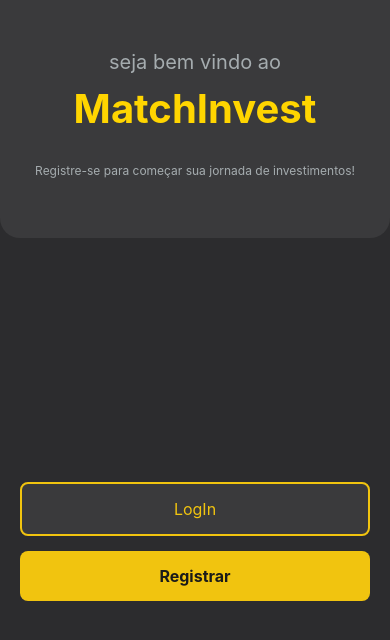
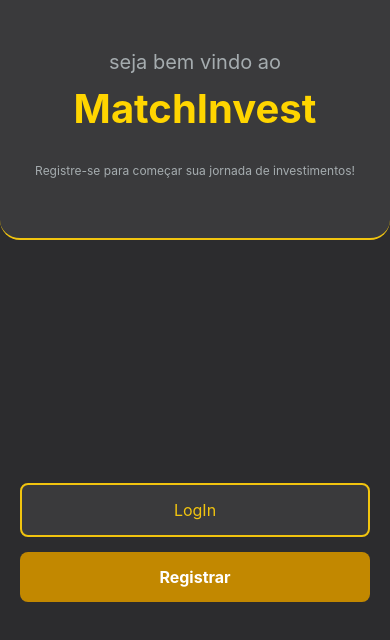
Before and after one commit to enzoolu/MatchInvest-FrontEnd, a React Native app: screen /Welcome in a window 390 px wide. Shown: the top 640 px of the page. Built offline with nearby package versions, Linux system fonts and the light colour scheme.

Commit message:
correção de cor do botao

```diff
--- a/src/screens/Welcome/styles.ts
+++ b/src/screens/Welcome/styles.ts
@@ -12,6 +12,8 @@ export const Header = styled.View`
   border-bottom-right-radius: 20px;
   align-items: center;
   justify-content: center;
+  border-bottom-width: 2px;
+  border-bottom-color: #f1c40f;
 `;
 
 export const Title = styled.Text`
@@ -59,13 +61,13 @@ export const ButtonText = styled.Text`
 export const ButtonRegister = styled.TouchableOpacity`
   width: 100%;
   padding: 15px;
-  background-color: #f1c40f;
+  background-color: #C28800;
   border-radius: 8px;
   align-items: center;
 `;
 
 export const ButtonRegisterText = styled.Text`
-  color: #1a1a1a;
+  color:rgb(255, 255, 255);
   font-size: 16px;
   font-weight: bold;
 `;
```
